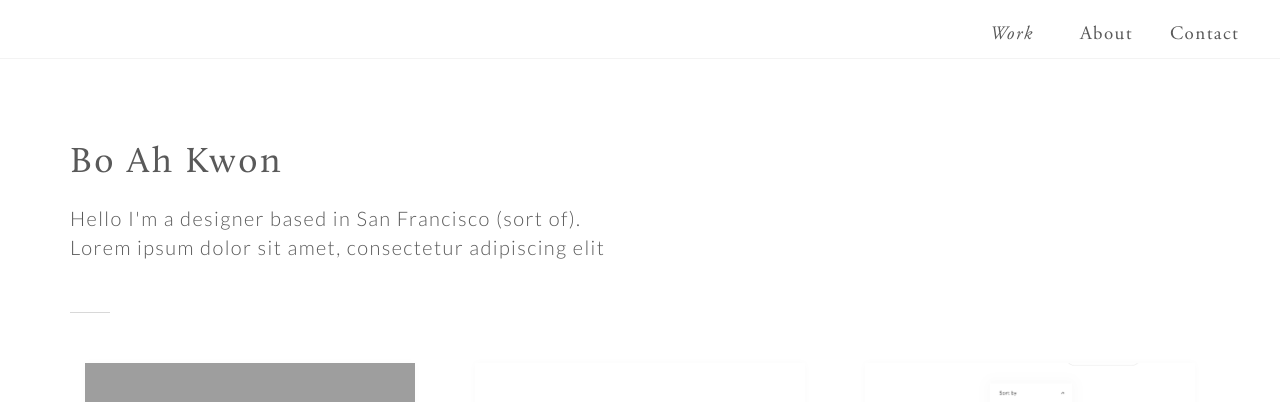
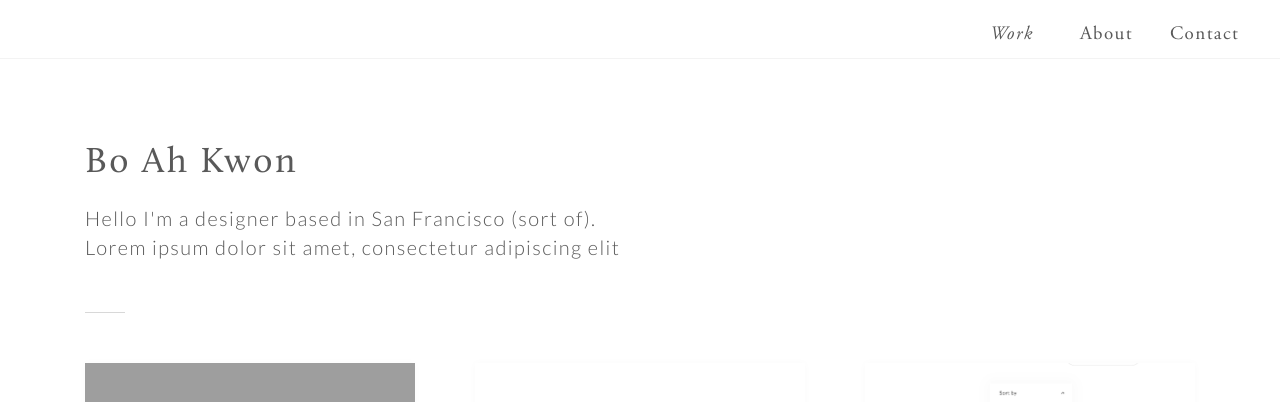
Before and after one commit to bkwon0402/bkwon0402.github.io, a Jekyll site: the page built from index.html, in a window 1280 px wide. Shown: the top 402 px of the page. Built offline with Jekyll 4.4.1, drawn with Linux system fonts in a browser that asks for light colours; some web fonts are replaced; grey boxes are pictures that could not be loaded.

Commit message:
css fixes

```diff
--- a/index.html
+++ b/index.html
@@ -27,7 +27,7 @@
 		<div class="hero_part">
 		    <div class="container">
 		    	<div class="row">
-		    		<div class="col-xs-12">
+		    		<div class="col-xs-12 hero_part_30">
 			    		<div id="hero">Bo Ah Kwon</div>
 						        <p class="hero_p">Hello I'm a designer based in San Francisco (sort of).
 						            <br> Lorem ipsum dolor sit amet, consectetur adipiscing elit </p>
--- a/styles/core.css
+++ b/styles/core.css
@@ -100,6 +100,9 @@
 
 .hero_p {
     font-size: 20px;
+}
+.hero_part .hero_part_30{
+    padding: 0px 30px;
 }
 
 .line_sep {
```
